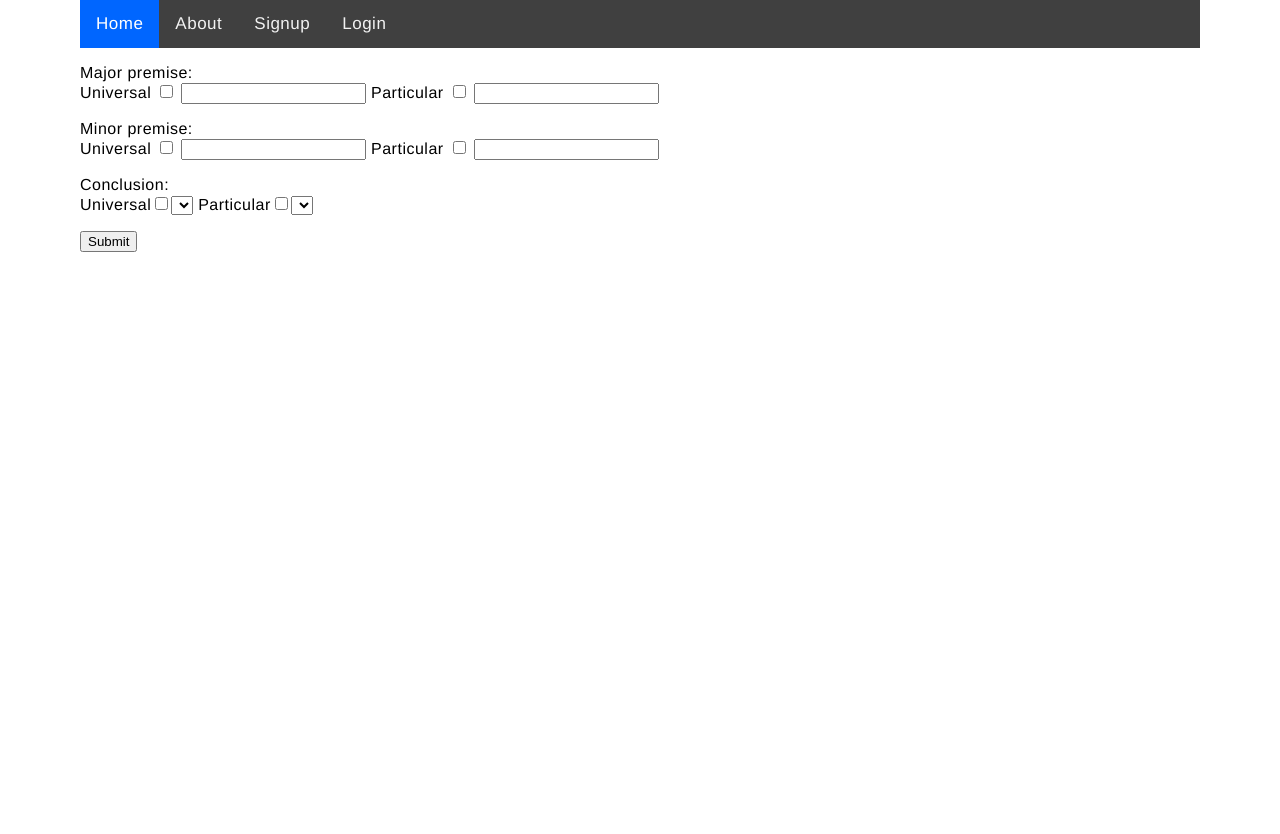
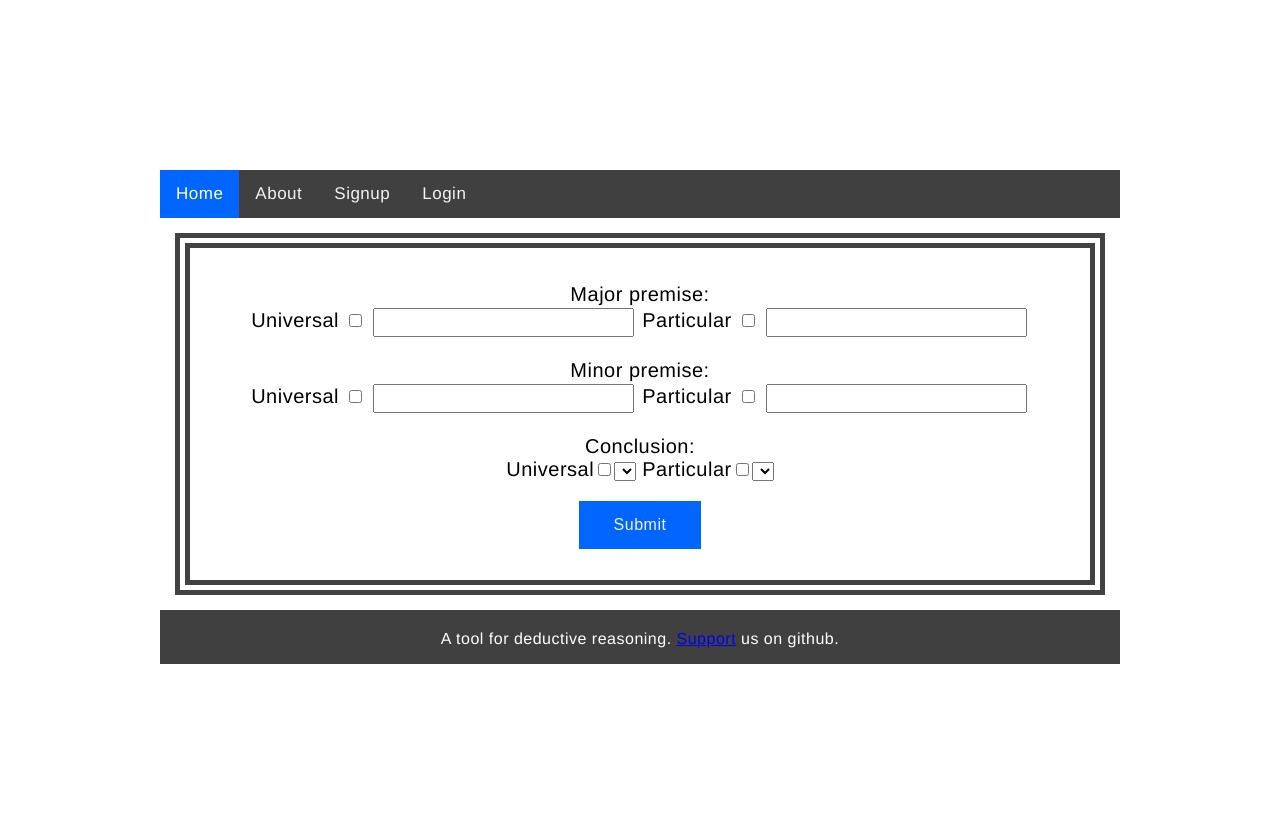
Before and after one commit to lyk2018-python/deductive-reasoning, a Django app: page /submit/ in a window 1280 px wide. Before the commit the page ends 252 px from the top, so only its background shows below. Run offline with Django 3.2, Linux system fonts and the light colour scheme; lists and menus that the app fills with data are empty.

Commit message:
Change the CSS

```diff
--- a/deductivereasoning/static/layout/styles/base.css
+++ b/deductivereasoning/static/layout/styles/base.css
@@ -28,8 +28,10 @@ body {
   color: white;
 }
 .container {
-  width: 70em;
-  margin: auto;
+  width: 60em;
+  margin: 150px auto;
+  padding: 20px;
+  background-color: white;
 }
 
 .user {
@@ -39,3 +41,52 @@ body {
   float: right;
   margin: 12px 30px;
 }
+
+input[type=text], input[type=password] {
+  width: 30%;
+  margin: 2px;
+  padding: 5px;
+}
+
+.btnSubmit {
+  background-color: #0066ff;
+  color: #F2F2F2;
+  padding: 15px 35px;
+  font-size: 16px;
+  border: none;
+  letter-spacing: 0.5px;
+}
+.btnSubmit:hover {
+  cursor: pointer;
+}
+
+.about {
+  text-align: center;
+  font-size: 20px;
+  padding: 50px;
+}
+
+.loginPage {
+  text-align: center;
+  padding-top: 15px;
+}
+
+.content {
+  margin: 15px;
+  padding: 15px;
+  border: 15px double #424242;
+  text-align: center;
+}
+
+.content p {
+  font-size: 20px;
+}
+
+.footer {
+  color: white;
+  height: 50px;
+  width: 60em;
+  text-align: center;
+  padding-top: 4px;
+  background-color: #404040;
+}
--- a/deductivereasoning/templates/base.html
+++ b/deductivereasoning/templates/base.html
@@ -5,6 +5,11 @@
 <head>
     <meta charset="UTF-8">
     {% block scripts %}
+      <script type="text/javascript">
+    function myfunction(){
+      alert('{{ form.subject_conclusion }}');
+    }
+  </script>
     {% endblock %}
     <title>{% block title %} Default Title {% endblock %}</title>
 </head>
@@ -14,7 +19,9 @@
         <a class="active" href="{% url 'home' %}">Home</a>
         <a href="{% url 'about' %}">About</a>
         {% if user.is_authenticated %}
+        <div class="user">
           Hello {{ user.username }}
+        </div>
           <a href="{% url 'submit' %}">Submit</a>
           <a href="{% url 'logout' %}">Logout</a>
         {% else %}
@@ -27,6 +34,10 @@
         {% block content %}
         {% endblock %}
     </div>
+
+    <div class="footer">
+      <p>A tool for deductive reasoning. <a href="https://github.com/lyk2018-python/deductive-reasoning">Support</a> us on github.</p>
+    </div>
   </div>
 </body>
 </html>
--- a/deductivereasoning/templates/registration/login.html
+++ b/deductivereasoning/templates/registration/login.html
@@ -2,9 +2,11 @@
 {% block title %}Login{% endblock %}
 
 {% block content %}
+<div class="loginPage" >
   <form method="post">
     {% csrf_token %}
     {{ form.as_p }}
-    <button type="submit">Login</button>
+    <button type="submit" class="btnSubmit">Login</button>
   </form>
+</div>
 {% endblock %}
--- a/deductivereasoning/templates/registration/signup.html
+++ b/deductivereasoning/templates/registration/signup.html
@@ -5,6 +5,6 @@
   <form method="post">
     {% csrf_token %}
     {{ form.as_p }}
-    <button type="submit">Sign Up</button>
+    <button type="submit" class="btnSubmit">Sign Up</button>
   </form>
 {% endblock %}
--- a/deductivereasoning/templates/submit.html
+++ b/deductivereasoning/templates/submit.html
@@ -20,7 +20,7 @@
       <p>Conclusion:<br/>
       Universal{{ form.is_universal_conclusion }}{{ form.subject_conclusion }}
       Particular{{ form.is_affirmative_conclusion }}{{ form.predicate_conclusion }}</p>
-      <button type="submit"> Submit </button>
+      <button type="submit" class="btnSubmit"> Submit </button>
   </form>
   <script type="text/javascript">
   function getElements(){
```
Also changed, not shown: deductivereasoning/templates/about.html (+5 -3 lines), deductivereasoning/templates/proposition_detail.html (+6 -3 lines).
